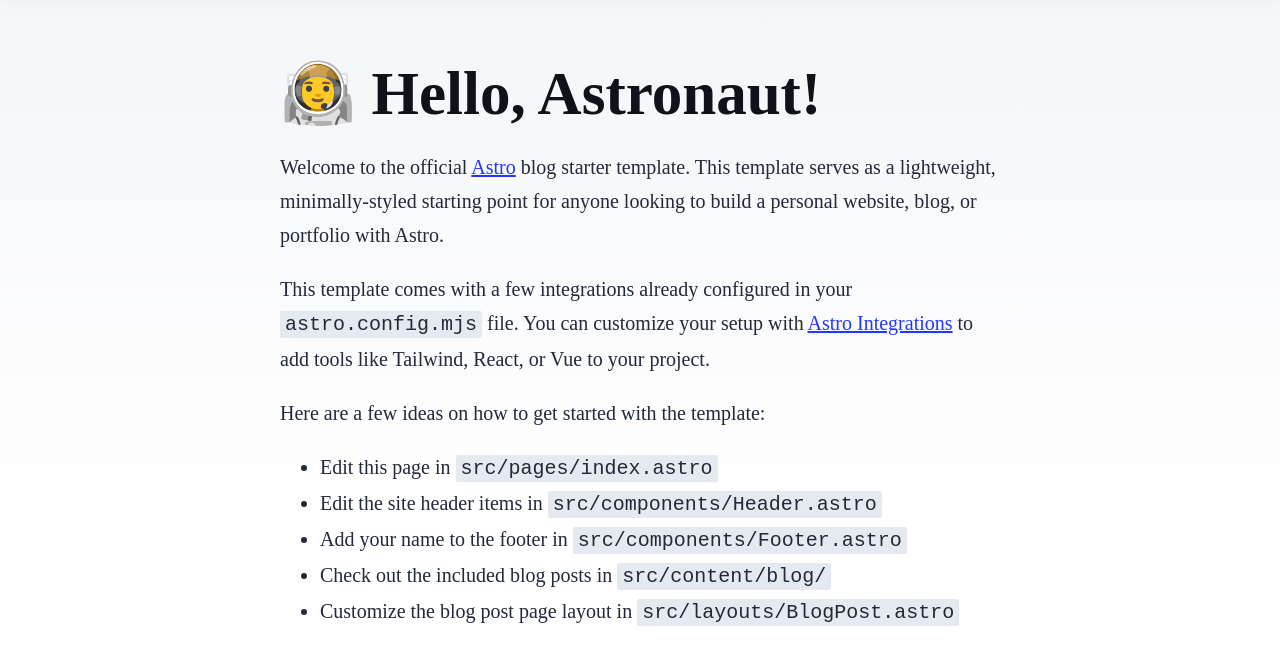
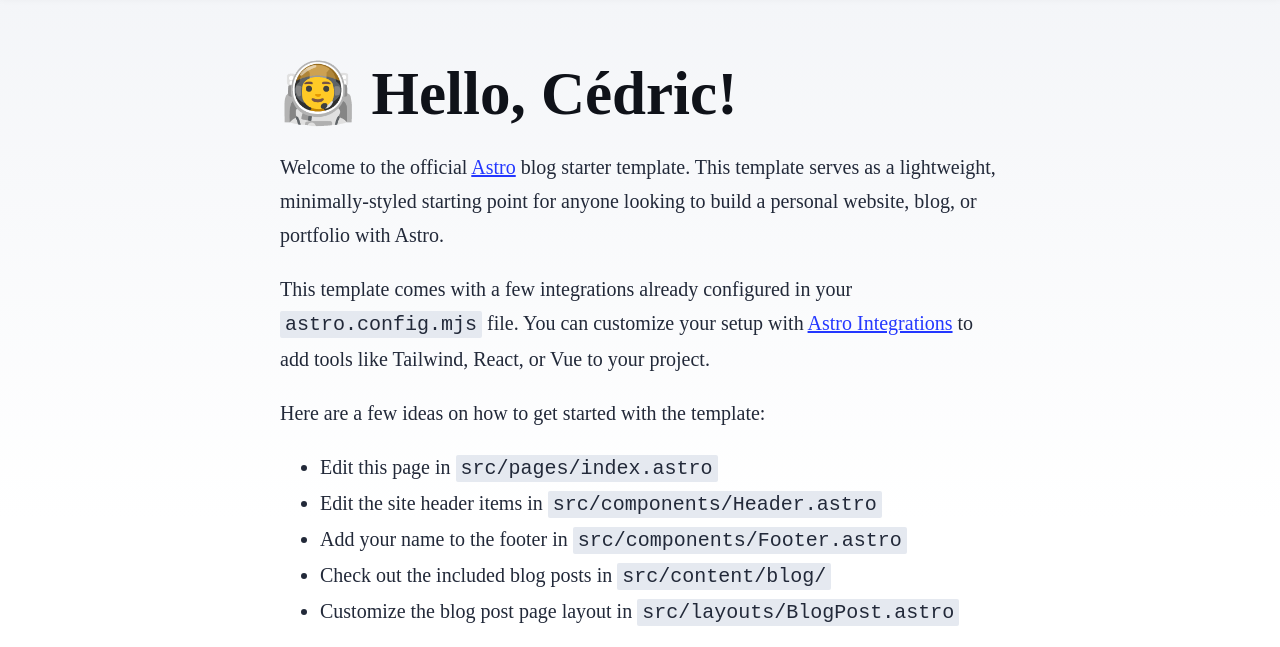
Before and after one commit to strongerbyai/blog, an Astro site: page / in a window 1280 px wide. Shown: the part 81-728 px from the top of the page. Built offline with nearby package versions, Linux system fonts and the light colour scheme; Astro itself is replaced by a stand-in of ours.

Commit message:
feat: personalize homepage greeting
👋 - Generated by Copilot

Co-authored-by: Copilot <223556219+Copilot@users.noreply.github.com>

```diff
--- a/src/pages/index.astro
+++ b/src/pages/index.astro
@@ -13,7 +13,7 @@ import { SITE_DESCRIPTION, SITE_TITLE } from '../consts';
 	<body>
 		<Header />
 		<main>
-			<h1>🧑‍🚀 Hello, Astronaut!</h1>
+			<h1>🧑‍🚀 Hello, Cédric!</h1>
 			<p>
 				Welcome to the official <a href="https://astro.build/">Astro</a> blog starter template. This
 				template serves as a lightweight, minimally-styled starting point for anyone looking to
```
